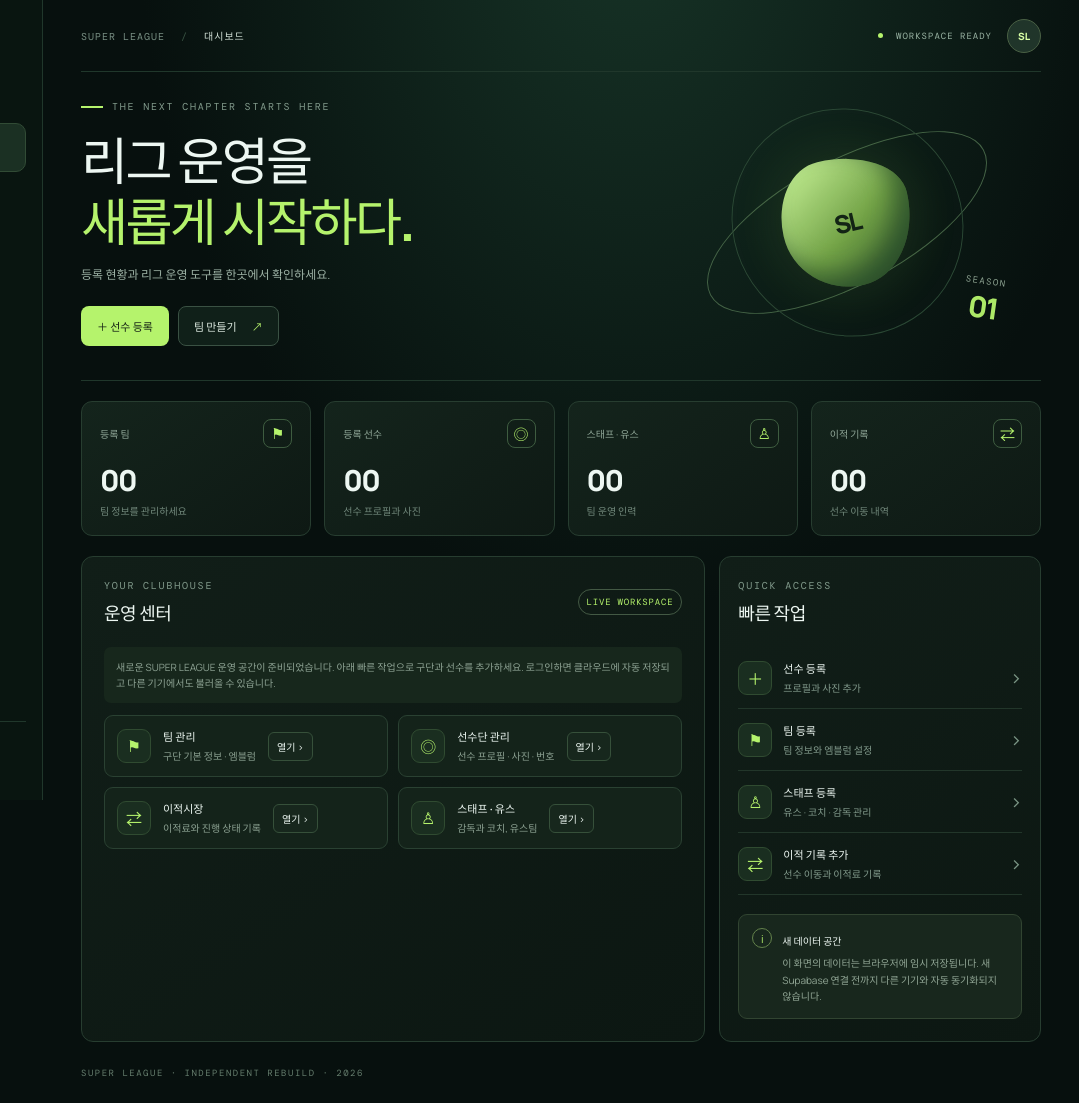
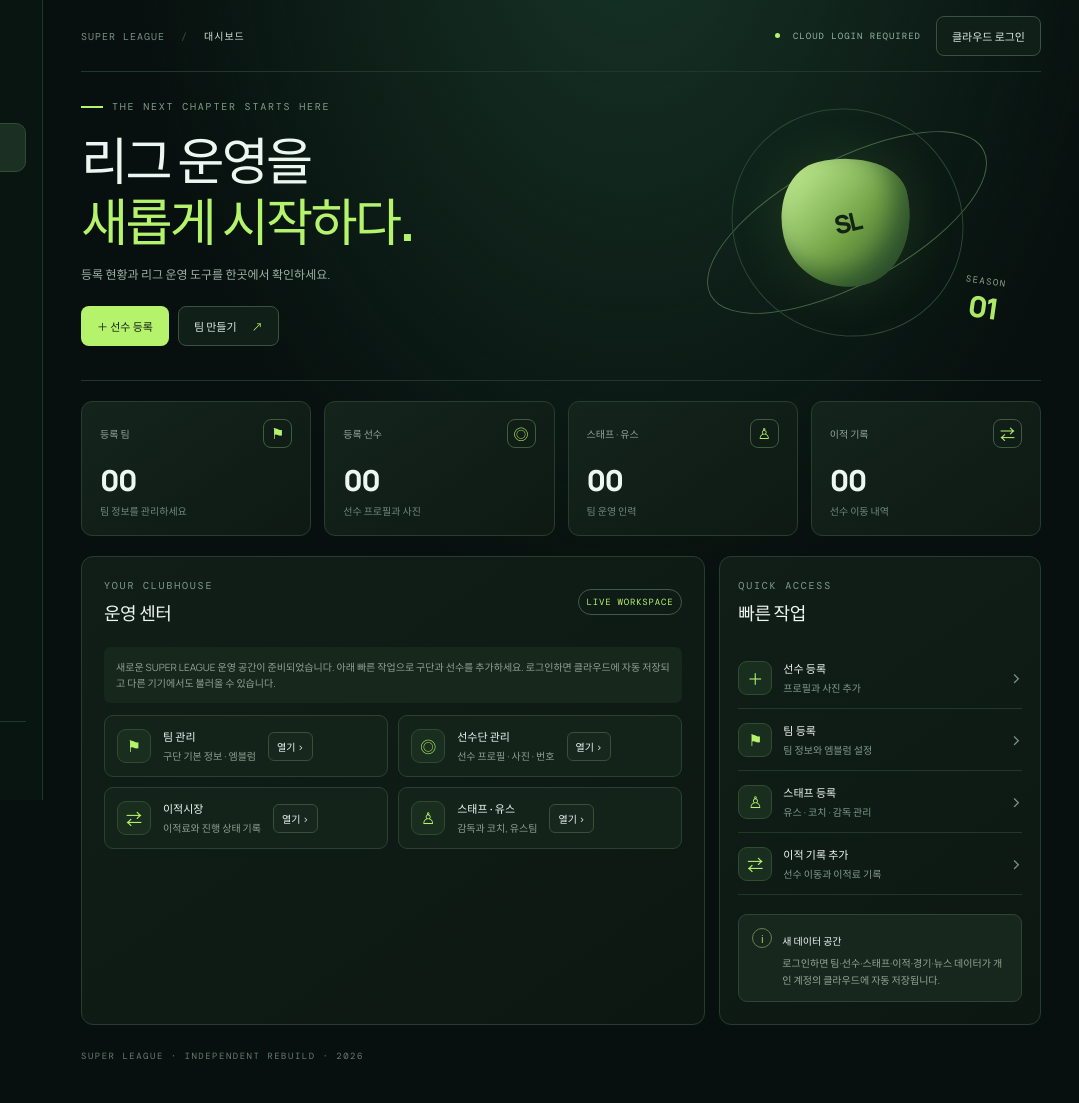
Before and after one commit to tajipan33-netizen/nfta-official-, a website built with Vite: page super-league-rebuild/index.html in a window 1280 px wide. Shown: the full height of the page, 201-1280 px from the left. Built offline with nearby package versions, Linux system fonts and the light colour scheme.

Commit message:
Add SUPER LEAGUE cloud account controls

```diff
--- a/super-league-rebuild/index.html
+++ b/super-league-rebuild/index.html
@@ -25,10 +25,10 @@
       <div class="sidebar-bottom"><span class="status-dot"></span> 새 프로젝트 · 별도 데이터 공간<small>기존 앱 파일은 변경하지 않음</small></div>
     </aside>
     <main class="main">
-      <header class="topbar"><div class="breadcrumbs">SUPER LEAGUE <span>/</span> <b id="crumb">대시보드</b></div><div class="top-actions"><span class="online"><i></i> WORKSPACE READY</span><button class="avatar" title="사용자">SL</button></div></header>
+      <header class="topbar"><div class="breadcrumbs">SUPER LEAGUE <span>/</span> <b id="crumb">대시보드</b></div><div class="top-actions"><span class="online" id="cloud-status"><i></i> CLOUD LOGIN REQUIRED</span><button class="btn ghost" id="cloud-account" type="button">클라우드 로그인</button></div></header>
       <section class="hero"><div><div class="eyebrow"><span></span> THE NEXT CHAPTER STARTS HERE</div><h1 id="hero-title">리그 운영을<br/><em>새롭게 시작하다.</em></h1><p id="hero-desc">팀부터 선수 등록, 이적시장까지. 새 SUPER LEAGUE의 운영 공간입니다.</p><div class="hero-actions"><button class="btn primary" data-action="new-player">＋ 선수 등록</button><button class="btn ghost" data-action="new-team">팀 만들기 <span>↗</span></button></div></div><div class="hero-visual"><div class="orbit orbit-one"></div><div class="orbit orbit-two"></div><div class="hero-ball">SL</div><div class="hero-stamp">SEASON<br/><b>01</b></div></div></section>
       <section class="stat-grid" id="stats"></section>
-      <section class="content-grid"><article class="panel large"><div class="panel-head"><div><div class="eyebrow">YOUR CLUBHOUSE</div><h2 id="section-title">운영 센터</h2></div><span class="pill">LIVE WORKSPACE</span></div><div id="view-content"></div></article><aside class="panel side-panel"><div class="panel-head"><div><div class="eyebrow">QUICK ACCESS</div><h2>빠른 작업</h2></div></div><button class="quick-link" data-action="new-player"><span class="quick-icon">＋</span><span><b>선수 등록</b><small>프로필과 사진 추가</small></span><span class="chevron">›</span></button><button class="quick-link" data-action="new-team"><span class="quick-icon">⚑</span><span><b>팀 등록</b><small>팀 정보와 엠블럼 설정</small></span><span class="chevron">›</span></button><button class="quick-link" data-action="new-staff"><span class="quick-icon">♙</span><span><b>스태프 등록</b><small>유스 · 코치 · 감독 관리</small></span><span class="chevron">›</span></button><button class="quick-link" data-action="new-transfer"><span class="quick-icon">⇄</span><span><b>이적 기록 추가</b><small>선수 이동과 이적료 기록</small></span><span class="chevron">›</span></button><div class="notice"><span class="notice-mark">i</span><div><b>새 데이터 공간</b><p>이 화면의 데이터는 브라우저에 임시 저장됩니다. 새 Supabase 연결 전까지 다른 기기와 자동 동기화되지 않습니다.</p></div></div></aside></section>
+      <section class="content-grid"><article class="panel large"><div class="panel-head"><div><div class="eyebrow">YOUR CLUBHOUSE</div><h2 id="section-title">운영 센터</h2></div><span class="pill">LIVE WORKSPACE</span></div><div id="view-content"></div></article><aside class="panel side-panel"><div class="panel-head"><div><div class="eyebrow">QUICK ACCESS</div><h2>빠른 작업</h2></div></div><button class="quick-link" data-action="new-player"><span class="quick-icon">＋</span><span><b>선수 등록</b><small>프로필과 사진 추가</small></span><span class="chevron">›</span></button><button class="quick-link" data-action="new-team"><span class="quick-icon">⚑</span><span><b>팀 등록</b><small>팀 정보와 엠블럼 설정</small></span><span class="chevron">›</span></button><button class="quick-link" data-action="new-staff"><span class="quick-icon">♙</span><span><b>스태프 등록</b><small>유스 · 코치 · 감독 관리</small></span><span class="chevron">›</span></button><button class="quick-link" data-action="new-transfer"><span class="quick-icon">⇄</span><span><b>이적 기록 추가</b><small>선수 이동과 이적료 기록</small></span><span class="chevron">›</span></button><div class="notice"><span class="notice-mark">i</span><div><b>새 데이터 공간</b><p>로그인하면 팀·선수·스태프·이적·경기·뉴스 데이터가 개인 계정의 클라우드에 자동 저장됩니다.</p></div></div></aside></section>
       <footer>SUPER LEAGUE <span>·</span> INDEPENDENT REBUILD <span>·</span> 2026</footer>
     </main>
   </div>
```
